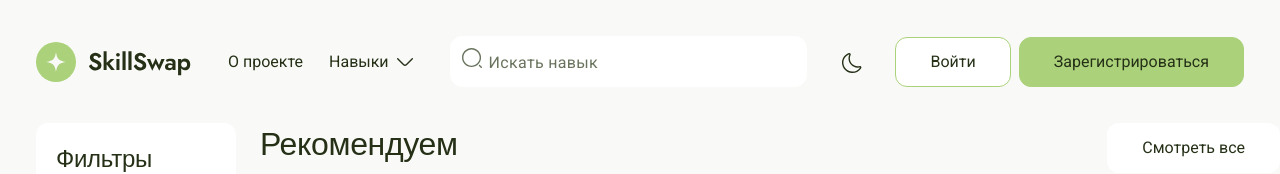
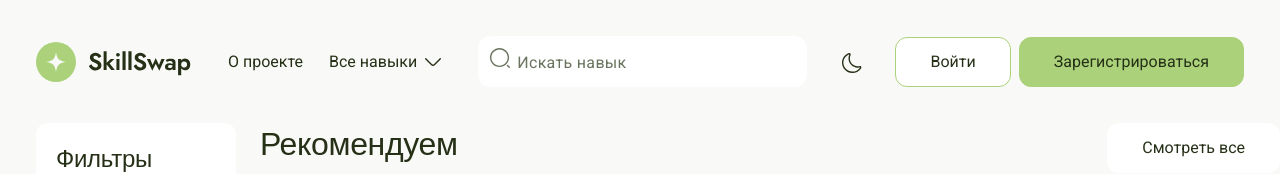
Before and after one commit to beschetnova/SkillSwap_marketplace, a React (Vite) app: page / in a window 1280 px wide. Shown: the top 174 px of the page. Built offline with nearby package versions, Linux system fonts and the light colour scheme; a web font is replaced by a local one.

Commit message:
header navs: "Навыки" -> "Все навыки"

```diff
--- a/src/components/ui/header/nav/nav.tsx
+++ b/src/components/ui/header/nav/nav.tsx
@@ -25,7 +25,7 @@ const Nav = () => {
         className={`${styles.button} ${styles.buttonSkills}`}
         onClick={handleToggle}
       >
-        <span>Навыки</span>
+        <span>Все навыки</span>
         <img src={skillsIcon} alt='Иконка' />
       </Button>
       {isDropdownOpen && (
```
